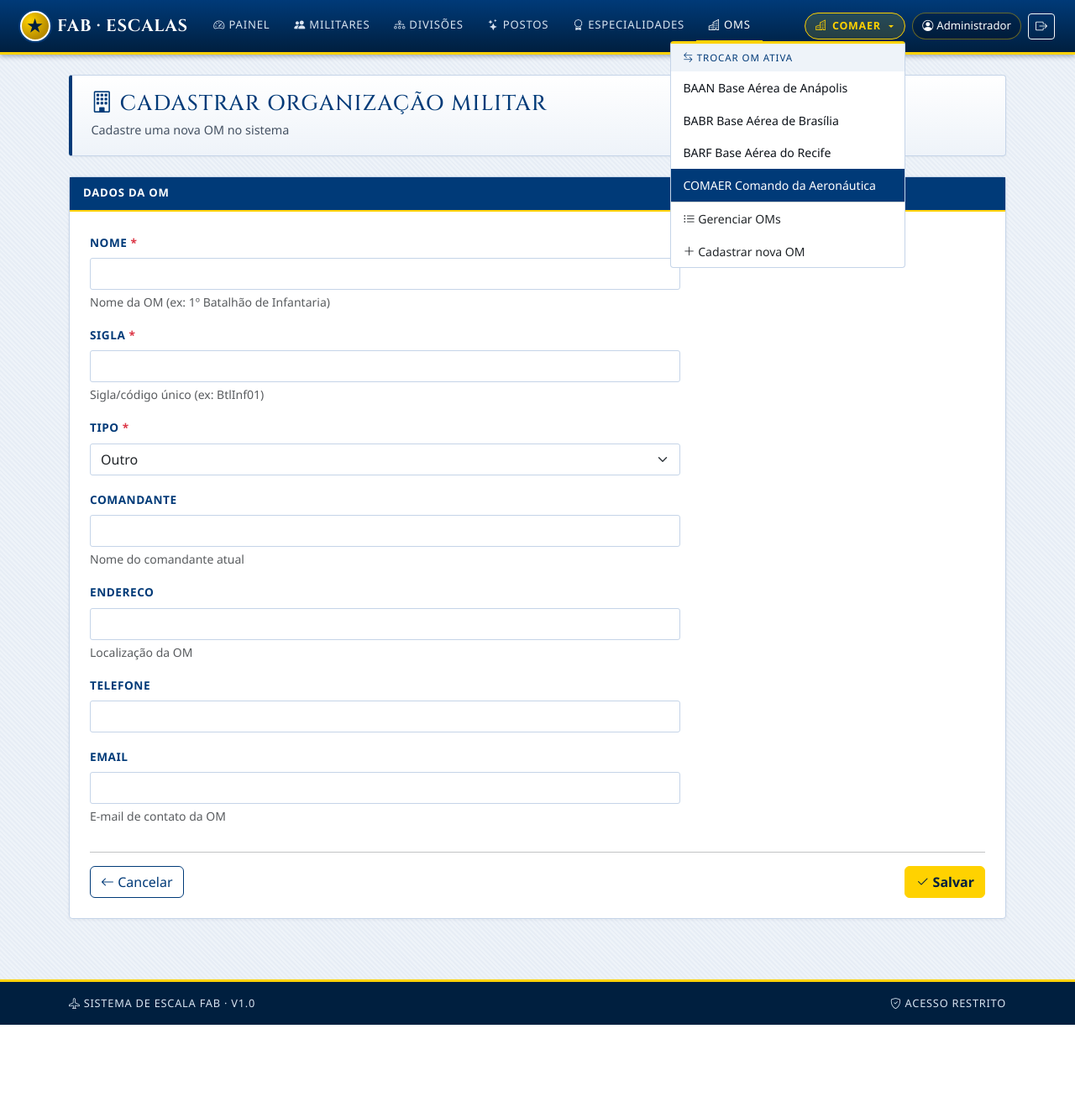
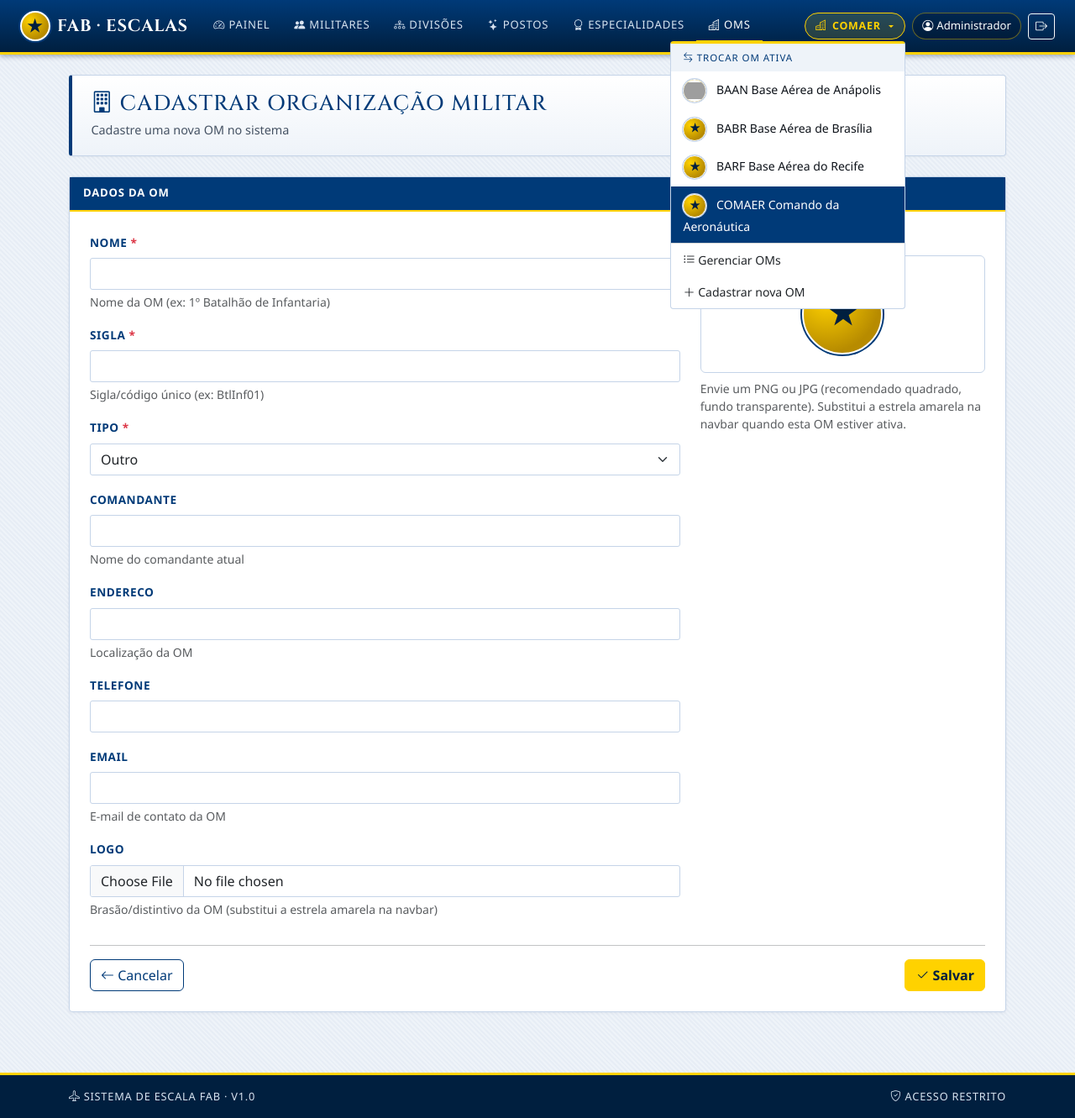
Before and after one commit to ceciliaamaro-la/escala, a Django app: page /organizacoes/nova/ in a window 1280 px wide, after a click on "COMAER". Shown: the whole page at 84% size. Before the commit the page ends 1220 px from the top, so only its background shows below. Run offline with Django 5.2, Linux system fonts and the light colour scheme; a user stored in the database is signed in; data comes from the database, SQL or seed files in the repository; both versions use the stored data as it was after the commit; grey boxes are pictures that could not be loaded.

Commit message:
Add ability to upload and display organization logos
Introduces a new ImageField for OrganizationMilitar model to store logos, updates forms and templates to handle uploads and display logos across the application, and configures media settings for serving uploaded files.

Replit-Commit-Author: Agent
Replit-Commit-Session-Id: 461fc13a-6864-4761-bb58-9e2106229fd0
Replit-Commit-Checkpoint-Type: full_checkpoint
Replit-Commit-Event-Id: 5f027823-2ba6-4d38-b9e9-76bd3c7da6a5
Replit-Commit-Screenshot-Url: https://storage.googleapis.com/screenshot-production-us-central1/1d86a2b7-fc75-4065-9fa2-ec98300f455f/461fc13a-6864-4761-bb58-9e2106229fd0/ujIJxvl
Replit-Helium-Checkpoint-Created: true

```diff
--- a/core/settings.py
+++ b/core/settings.py
@@ -133,6 +133,10 @@ USE_TZ = True
 STATIC_URL = 'static/'
 STATICFILES_DIRS = [BASE_DIR / 'static']
 
+# Uploads (logos das OMs etc.)
+MEDIA_URL = 'media/'
+MEDIA_ROOT = BASE_DIR / 'media'
+
 # Default primary key field type
 # https://docs.djangoproject.com/en/5.2/ref/settings/#default-auto-field
 
--- a/core/urls.py
+++ b/core/urls.py
@@ -1,19 +1,8 @@
 """
 URL configuration for core project.
-
-The `urlpatterns` list routes URLs to views. For more information please see:
-    https://docs.djangoproject.com/en/5.2/topics/http/urls/
-Examples:
-Function views
-    1. Add an import:  from my_app import views
-    2. Add a URL to urlpatterns:  path('', views.home, name='home')
-Class-based views
-    1. Add an import:  from other_app.views import Home
-    2. Add a URL to urlpatterns:  path('', Home.as_view(), name='home')
-Including another URLconf
-    1. Import the include() function: from django.urls import include, path
-    2. Add a URL to urlpatterns:  path('blog/', include('blog.urls'))
 """
+from django.conf import settings
+from django.conf.urls.static import static
 from django.contrib import admin
 from django.contrib.auth import views as auth_views
 from django.urls import path, include
@@ -24,3 +13,6 @@ urlpatterns = [
     path('logout/', auth_views.LogoutView.as_view(next_page='/login/'), name='logout'),
     path('', include('escalas.urls')),
 ]
+
+if settings.DEBUG:
+    urlpatterns += static(settings.MEDIA_URL, document_root=settings.MEDIA_ROOT)
--- a/escalas/forms_cadastro.py
+++ b/escalas/forms_cadastro.py
@@ -44,7 +44,7 @@ class OrganizacaoMilitarForm(BootstrapFormMixin, forms.ModelForm):
         model = OrganizacaoMilitar
         fields = [
             'nome', 'sigla', 'tipo', 'comandante',
-            'endereco', 'telefone', 'email',
+            'endereco', 'telefone', 'email', 'logo',
         ]
 
 
--- a/escalas/models.py
+++ b/escalas/models.py
@@ -181,6 +181,13 @@ class OrganizacaoMilitar(models.Model):
         max_length=120,
         blank=True,
         help_text="Nome do comandante atual"
+    )
+
+    logo = models.ImageField(
+        upload_to='oms/logos/',
+        blank=True,
+        null=True,
+        help_text="Brasão/distintivo da OM (substitui a estrela amarela na navbar)"
     )
 
     ativo = models.BooleanField(
--- a/escalas/views.py
+++ b/escalas/views.py
@@ -110,7 +110,7 @@ def organizacao_detalhe(request, om_id=None):
 def organizacao_form(request, om_id=None):
     instancia = get_object_or_404(OrganizacaoMilitar, pk=om_id) if om_id else None
     if request.method == 'POST':
-        form = OrganizacaoMilitarForm(request.POST, instance=instancia)
+        form = OrganizacaoMilitarForm(request.POST, request.FILES, instance=instancia)
         if form.is_valid():
             om = form.save()
             # se for a primeira, ativa na sessão
--- a/pyproject.toml
+++ b/pyproject.toml
@@ -6,4 +6,5 @@ requires-python = ">=3.12"
 dependencies = [
     "django>=6.0.4",
     "gunicorn>=25.3.0",
+    "pillow>=12.2.0",
 ]
--- a/static/css/militar.css
+++ b/static/css/militar.css
@@ -421,4 +421,81 @@ h1, h2, h3, h4, h5, h6,
     font-family: serif;
     border: 2px solid #fff;
     box-shadow: 0 0 0 2px var(--m-azul-fab);
+    overflow: hidden;
 }
+.crest.crest-img {
+    background: #fff;
+    padding: 2px;
+}
+.crest.crest-img img {
+    width: 100%;
+    height: 100%;
+    object-fit: contain;
+    border-radius: 50%;
+    display: block;
+}
+.crest.crest-sm {
+    width: 40px;
+    height: 40px;
+    font-size: 1rem;
+    box-shadow: none;
+    border-color: var(--m-borda);
+}
+.crest.crest-sm img {
+    width: 100%;
+    height: 100%;
+    object-fit: contain;
+    border-radius: 50%;
+    display: block;
+    background: #fff;
+}
+
+/* Pré-visualização do brasão na página da OM */
+.om-logo-preview {
+    width: 100%;
+    min-height: 140px;
+    background: #fff;
+    border: 1px solid var(--m-borda);
+    border-radius: 6px;
+    display: flex;
+    align-items: center;
+    justify-content: center;
+    padding: 1rem;
+}
+.om-logo-preview img {
+    max-width: 180px;
+    max-height: 180px;
+    object-fit: contain;
+    display: block;
+}
+
+/* Miniatura do brasão dentro do dropdown de OMs */
+.om-switcher .om-thumb {
+    width: 28px;
+    height: 28px;
+    border-radius: 50%;
+    background:
+        radial-gradient(circle at 30% 30%, var(--m-amarelo-fab), #b78b00 70%),
+        var(--m-azul-fab);
+    display: inline-flex;
+    align-items: center;
+    justify-content: center;
+    color: var(--m-azul-escuro);
+    font-weight: 800;
+    font-family: serif;
+    font-size: 0.85rem;
+    border: 1px solid #fff;
+    box-shadow: 0 0 0 1px var(--m-borda);
+    overflow: hidden;
+    flex-shrink: 0;
+    margin-right: 0.5rem;
+    vertical-align: middle;
+}
+.om-switcher .om-thumb img {
+    width: 100%;
+    height: 100%;
+    object-fit: contain;
+    border-radius: 50%;
+    background: #fff;
+    display: block;
+}
--- a/templates/base.html
+++ b/templates/base.html
@@ -14,7 +14,13 @@
     <nav class="navbar navbar-expand-lg navbar-mil">
         <div class="container-fluid px-3 px-lg-4">
             <a class="navbar-brand d-flex align-items-center gap-2" href="{% url 'dashboard' %}">
-                <span class="crest">★</span>
+                {% if om_ativa and om_ativa.logo %}
+                    <span class="crest crest-img" title="{{ om_ativa.sigla }}">
+                        <img src="{{ om_ativa.logo.url }}" alt="Logo {{ om_ativa.sigla }}">
+                    </span>
+                {% else %}
+                    <span class="crest">★</span>
+                {% endif %}
                 <span class="brand-title">FAB &middot; Escalas</span>
             </a>
             <button class="navbar-toggler" type="button" data-bs-toggle="collapse" data-bs-target="#mainNav">
@@ -77,6 +83,13 @@
                                     <input type="hidden" name="om_id" value="{{ om.id }}">
                                     <input type="hidden" name="next" value="{{ request.path }}">
                                     <button type="submit" class="{% if om_ativa and om_ativa.id == om.id %}active{% endif %}">
+                                        <span class="om-thumb">
+                                            {% if om.logo %}
+                                                <img src="{{ om.logo.url }}" alt="">
+                                            {% else %}
+                                                ★
+                                            {% endif %}
+                                        </span>
                                         <span class="sigla">{{ om.sigla }}</span>
                                         {{ om.nome }}
                                     </button>
--- a/templates/cadastro/organizacao_form.html
+++ b/templates/cadastro/organizacao_form.html
@@ -11,11 +11,26 @@
 <div class="card-mil">
     <div class="card-mil-header">Dados da OM</div>
     <div class="p-4">
-        <form method="post" novalidate>
+        <form method="post" enctype="multipart/form-data" novalidate>
             {% csrf_token %}
             <div class="row">
                 <div class="col-md-8">
                     {% include 'cadastro/_form_layout.html' with form=form %}
+                </div>
+                <div class="col-md-4">
+                    <div class="form-label">Pré-visualização do brasão</div>
+                    <div class="om-logo-preview">
+                        {% if om and om.logo %}
+                            <img src="{{ om.logo.url }}" alt="Logo {{ om.sigla }}">
+                        {% else %}
+                            <span class="crest" style="width:96px;height:96px;font-size:2.4rem;">★</span>
+                        {% endif %}
+                    </div>
+                    <div class="form-text small mt-2">
+                        Envie um PNG ou JPG (recomendado quadrado, fundo
+                        transparente). Substitui a estrela amarela na navbar
+                        quando esta OM estiver ativa.
+                    </div>
                 </div>
             </div>
             <hr>
```
Also changed, not shown: replit.md (+1 -0 lines), templates/cadastro/organizacao_detail.html (+13 -3 lines), templates/cadastro/organizacao_list.html (+11 -1 lines), attached_assets/image_1777487229573.png (added), db.sqlite3, escalas/migrations/0002_organizacaomilitar_logo.py (added), 4 other files.
